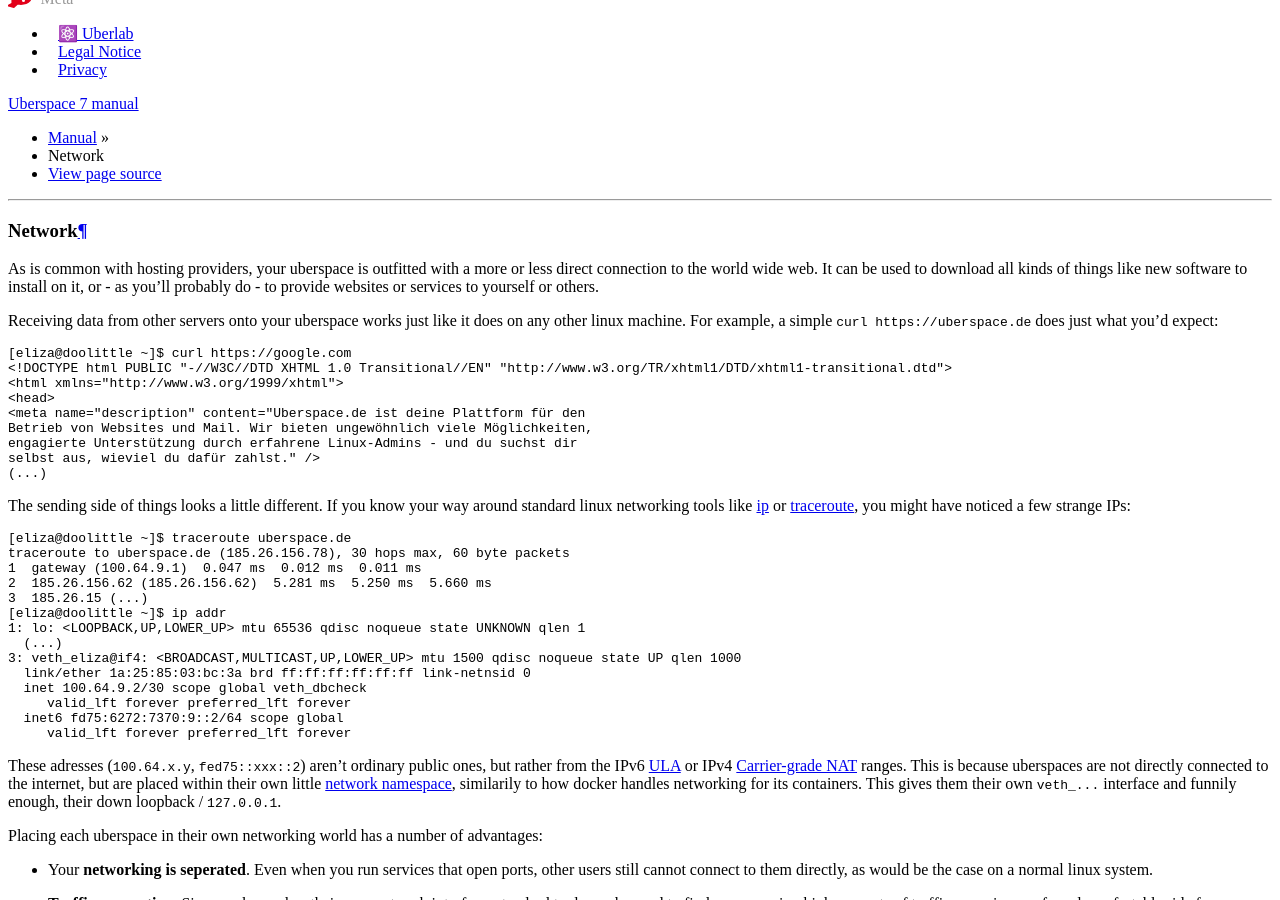
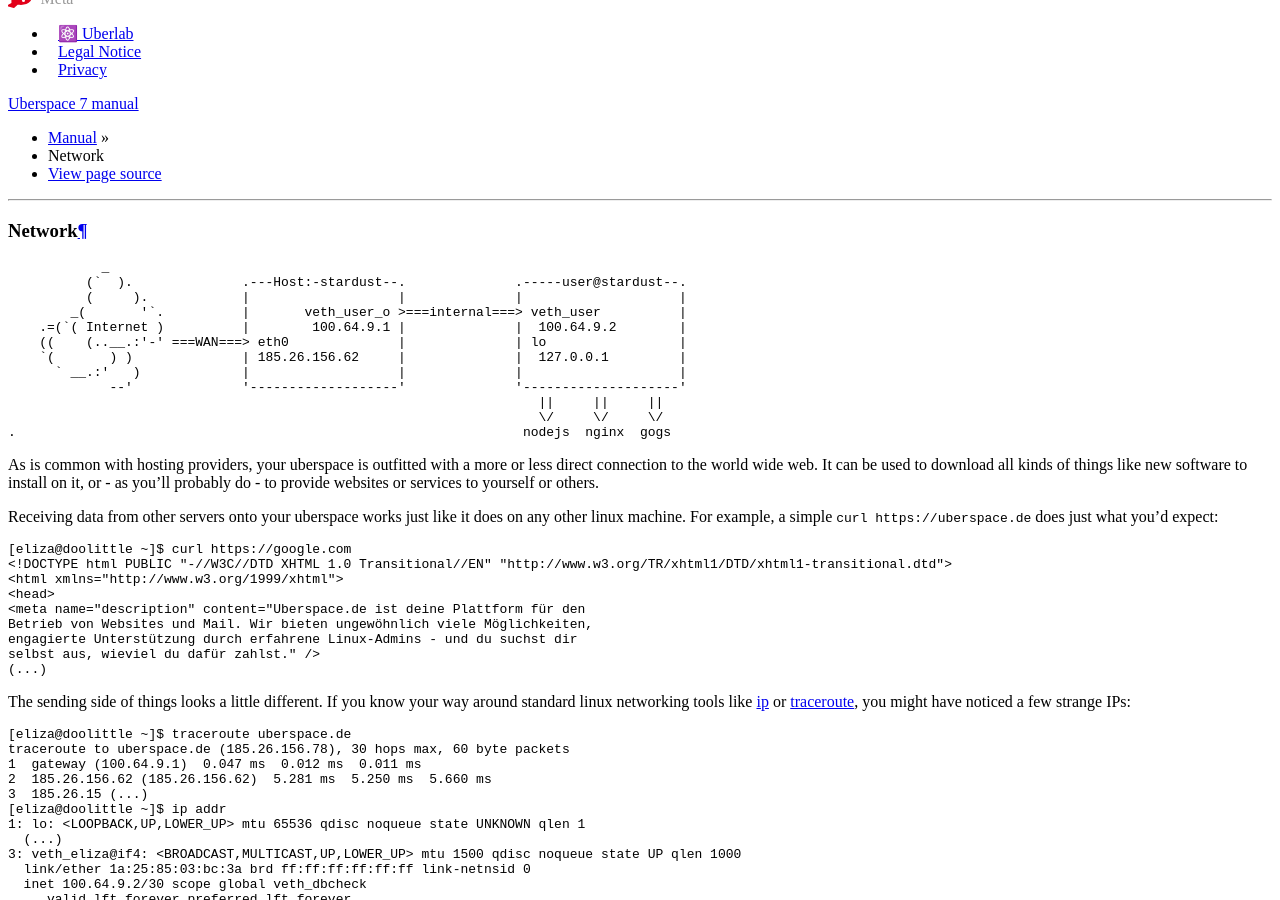
Before and after one commit to Uberspace/manual, a Sphinx documentation site: the page built from source/background-network.rst, in a window 1280 px wide and 900 px high, scrolled down 1108 px. Built offline with Sphinx 7.4.7 and the Read the Docs theme 2.0.0, drawn with Linux system fonts in a browser that asks for light colours; pages that are not in the unit, such as notebooks, are missing from menus.

Commit message:
:sparkles: add graphic to illustrate network namespaces

```diff
--- a/source/background-network.rst
+++ b/source/background-network.rst
@@ -3,6 +3,21 @@
 #######
 Network
 #######
+
+::
+
+              _
+            (`  ).              .---Host:-stardust--.              .-----user@stardust--.
+            (     ).            |                   |              |                    |
+          _(       '`.          |       veth_user_o >===internal===> veth_user          |
+      .=(`( Internet )          |        100.64.9.1 |              |  100.64.9.2        |
+      ((    (..__.:'-' ===WAN===> eth0              |              | lo                 |
+      `(       ) )              | 185.26.156.62     |              |  127.0.0.1         |
+        ` __.:'   )             |                   |              |                    |
+               --'              '-------------------'              '--------------------'
+                                                                      ||     ||     ||
+                                                                      \/     \/     \/
+  .                                                                 nodejs  nginx  gogs
 
 As is common with hosting providers, your uberspace is outfitted with a more or
 less direct connection to the world wide web. It can be used to download all
```
